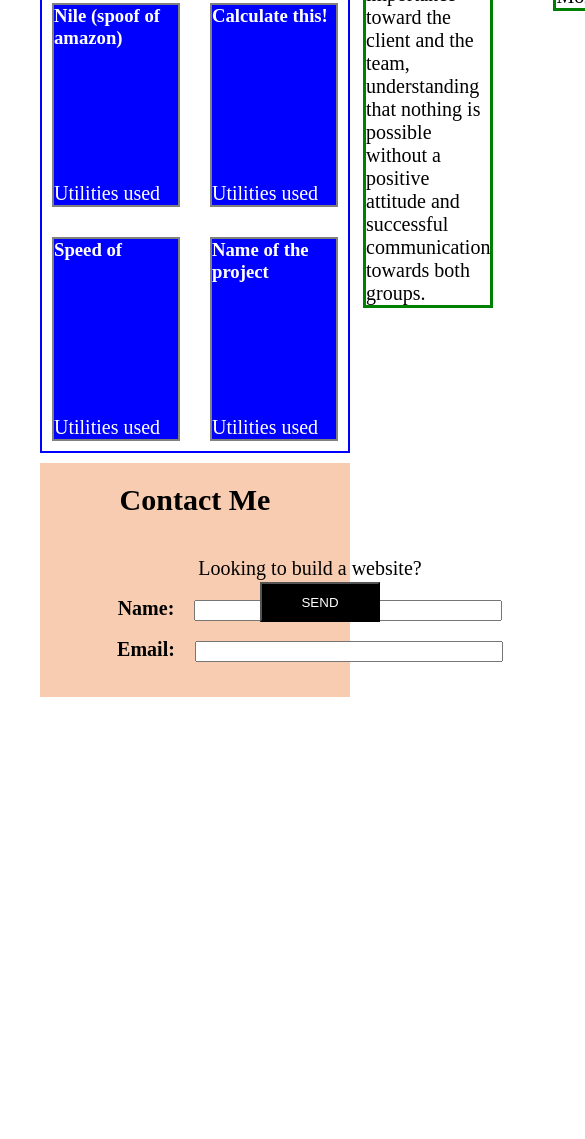
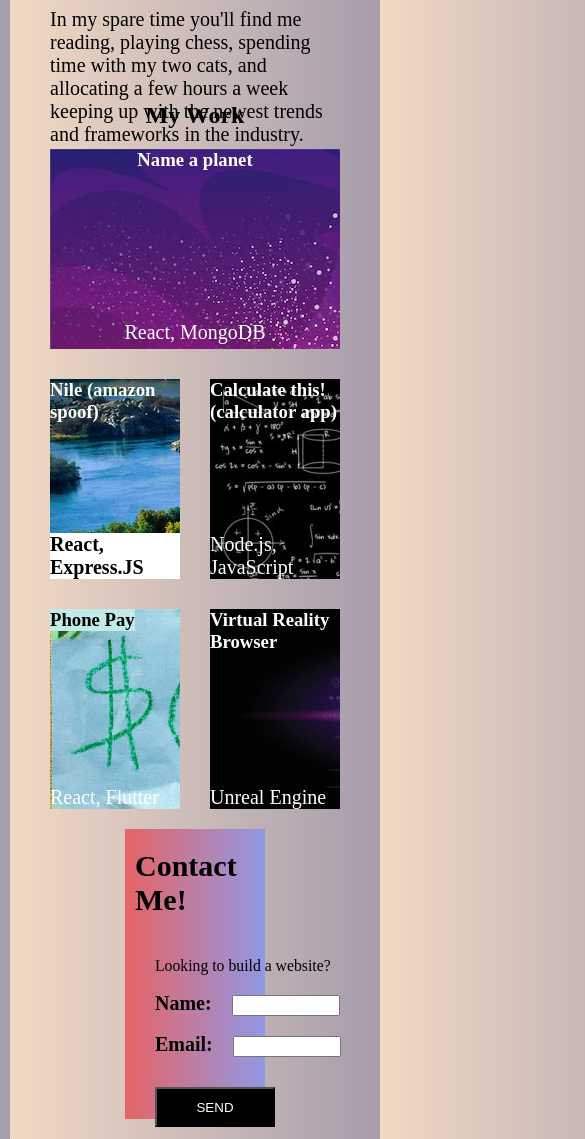
Before and after one commit to Kenny4297/Professional_Portfolio, a plain HTML site: page index.html in a window 390 px wide. Shown: the part 847-1986 px from the top of the page, 585 px wide, since content can reach past the window. Before the commit the page ends 1564 px from the top, so only its background shows below. Drawn offline with Linux system fonts and the light colour scheme.

Commit message:
added media queries, fixed a 'fixed position' bug

```diff
--- a/assets/style.css
+++ b/assets/style.css
@@ -1,11 +1,14 @@
 * {
     margin: 10px;
+}
+
+body {
+    background: linear-gradient(.25turn, #f1dac4, #a69cac);
 }
 
 p {
     font-size: 1.25rem;
 }
-
 
 /* Header */
 .profile-pic {
@@ -17,49 +20,50 @@ p {
 header {
     display: flex;
     justify-content: space-around;
-    border: 2px solid purple;
 }
 
 h1 {
-    /* border: 2px solid yellow; */
     position: relative;
-    padding-top: 30px;
+    padding-top: 25px;
 }
 
 nav a {
-    color: orange;
+    color: blue;
+    /* outline: 2px solid orange; */
 }
 
 nav {
     display: inline-flex;
-    /* border: 2px solid blue; */
     width: 70%;
 }
 
 nav ul li {
     list-style-type: none;
     font-size: 2rem;
-    /* border: 2px solid red; */
+}
+
+nav ul li:hover {
+    cursor: pointer;
+    transform: scale(1.3);
 }
 
 nav ul {
     display: inline-flex;
     justify-content: space-around;
-    /* border: 2px dotted purple; */
     width: 100%;
 }
 /* --------------------------------------------------- */
 
 /* About me */
 .about-me {
-    border: 3px yellow solid;
+    /* border: 3px yellow solid; */
     display: inline-flex;
     align-items: center;
-    height: 400px;
+    max-height: 400px;
 }
 
 .about-me p {
-    border: 3px solid green;
+    /* border: 3px solid green; */
     align-items: center;
 }
 
@@ -68,26 +72,42 @@ nav ul {
     text-align: center;
 }
 
+.favorite-quote p {
+    color:rgb(243, 232, 225);
+    font-size: 1.1rem;
+}
+
 .favorite-quote {
     margin: 40px;
     width: 90%;
+    /* outline: 2px solid blue;  */
+    background-color: #a69cac;
+    border-radius: 5px;
+    /* height: 360px; */
+    min-height: 110%;
 }
 /* --------------------------------------------- */
 /* Work */
 
 .work {
     display: grid;
-    border: 2px solid blue;
+    /* border: 2px solid blue; */
     display: grid;
     grid-template-columns: 1fr 1fr;
     grid-template-rows: repeat(3, 1fr);
     gap: 10px;
 }
 
+h2 {
+    /* outline: 2px solid black; */
+    display: flex;
+    justify-content: center;
+    align-items: center;
+}
+
 .grid-item {
     background-color: blue;
     color: white;
-    border: 2px solid gray;
     height: 200px;
     display: inline-block;
     position: relative;
@@ -107,16 +127,78 @@ nav ul {
 .work-example-1 {
     grid-column: span 2;
     display: inline-block;
+    background-image: url(./images/space-banner-with-purple-planet-landscape_107791-6230.webp);
+}
+
+.work-example-1:hover {
+    cursor: pointer;
+    transform: scale(1.05);
+}
+
+.work-example-2 p {
+    color: black;
+    font-weight: bold;
+    background-color: white;
+}
+
+.work-example-2 {
+    background-image: url(./images/nile-banner.jpg);
+}
+
+.work-example-2:hover {
+    cursor: pointer;
+    transform: scale(1.05);
+}
+
+.work-example-3 {
+    background-image: url(./images/math-banner.jpg);
+}
+
+.work-example-3:hover {
+    cursor: pointer;
+    transform: scale(1.05);
+}
+
+.work-example-4 {
+    background-image: url(./images/Krabs-dollar-Banner.jpeg);
+    background-size: cover;
+    -webkit-background-size: cover;
+    -moz-background-size: cover;
+    -o-background-size: cover;
+}
+
+.work-example-4:hover {
+    cursor: pointer;
+    transform: scale(1.05);
+}
+
+.work-example-4 h3 {
+    color: black;
+    background: rgb(194, 234, 232);
+    display: inline-block;
+}
+
+.work-example-5 {
+    background-image: url(./images/virtual_banner.jpg);
+    background-size: cover;
+    -webkit-background-size: cover;
+    -moz-background-size: cover;
+    -o-background-size: cover;
+}
+
+.work-example-5:hover {
+    cursor: pointer;
+    transform: scale(1.05);
 }
 
 .grid-item-h3 {
     text-align: center;
-    border: 2px solid gray;
+    /* border: 2px solid gray; */
 }
 
 #grid-item-p {
     text-align: center;
-    border: 2px solid orange;
+    /* border: 2px solid orange;  */
     margin: 150px auto;
     position: relative;
 }
@@ -124,24 +206,34 @@ nav ul {
 /* ---------------------------------------------------- */
 /* Contact me */
 .contact-me {
-    background-color: rgb(248, 204, 176);
-    text-align: center;
+    background: linear-gradient(.25turn, #e66465, #9198e5);
     padding-bottom: 30px;
-    padding-top: 10px
+    padding-top: 10px;
+    /* outline: 2px solid blue; */
+    display: flex;
+    flex-direction: column;
+    align-items: center;
+    min-width: 100px;
 }
 
-section h2 {
+footer h2 {
     font-size: 30px;
     font-weight: bold;
+
 }
 
-.section-name {
+.footer-name {
     display: inline;
     font-weight: bold;
 }
 
+footer {
+    height: 250px;
+    width: 40%;
+    margin: auto;
+}
+
 .input-section {
-    /* border: 5px salmon solid; */
     width: 500px;
     height: 100px;
     margin: 0 auto;
@@ -151,15 +243,81 @@ section h2 {
 }
 
 button {
-    position: absolute;
-    bottom: 35px;
-    left: 210px;
+    position: relative;
     width: 120px;
     height: 40px;
     background-color: black;
     color: white;
+    right: 10px;
 }
 
 .text-box {
     width: 300px;
+    /* width: 10%; */
 }
+
+/* Media Queries */
+/* Favorite quote disappears at 1390px */
+@media screen and (max-width: 1370px) {
+    .favorite-quote {
+        display: none;
+    }
+}
+
+/* About me section dips below the profile picture at 987px */
+@media screen and (max-width: 987px) {
+    .about-me {
+        display: flex;
+        flex-direction: column;
+        margin-bottom: 400px;
+    }
+}
+
+/* 1100 -> Navigation li elements become max-width 100px; */
+@media screen and (max-width: 889px) {
+    header li a {
+        max-width: 100px;
+        position: relative;
+        right: 60px;
+        white-space: nowrap;
+    }
+}
+
+/* 650px -> header li a gets smaller to prevent overlapping from h1 */
+@media screen and (max-width: 650px) {
+    header li a {
+        font-size: 27px;
+    }
+}
+
+/*.first-input-paragraph fontsize -> 15px with VH */
+@media screen and (max-width: 715px) {
+    .first-input-paragraph {
+        font-size: calc(15px + 0.19vw); /*This solution was given to me by a tutor back in July */
+    }
+}
+/* 1110 text boxes become smaller */
+
+@media screen and (max-width: 1110px) {
+    .text-box {
+        width: 250px;
+    }
+}
+
+@media screen and (max-width: 970px) {
+    .text-box {
+        width: 200px;
+    }
+}
+
+@media screen and (max-width: 850px) {
+    .text-box {
+        width: 150px;
+    }
+}
+
+@media screen and (max-width: 725px) {
+    .text-box {
+        width: 100px;
+    }
+}
--- a/index.html
+++ b/index.html
@@ -20,57 +20,57 @@
             scrolls to a section with titled images of the developer's applications -->
         <nav>
             <ul>
+                <li><a href="#about-me">About Me</a></li>
                 <li><a href="#work">Work</a></li>
-                <li><a href="#about-me">About Me</a></li>
                 <li><a href="#contact-me">Contact Me</a></li>
             </ul>
         </nav>
 
-
-
     </header>
 
     <main>
-        <section class="about-me">
+        <section class="about-me" id="about-me">
             <figure>
-                <img src="./assets/Prof.jpg" class="profile-pic" alt="A picture of a fairly decent man, Ked">
+                <img src="./assets/images/Prof.jpg" class="profile-pic" alt="A picture of a fairly decent man, Ked">
             </figure>
 
-            <p>Dedicated Web Developer with a passion for creativity! I enjoy helping others achieve their dreams by creating the best possible content for their businesses. I am currently shooting for a certification from the University of Minnesota Full Stack Bootcamp! <br><br>
+            <p class="">Dedicated Web Developer with a passion for creativity! I enjoy helping others achieve their dreams by creating the best possible content for their businesses. I am currently shooting for a certification from the University of Minnesota Full Stack Bootcamp! <br><br>
             I absolutely love collaborating with others towards an end goal, while watching a seemingly impossible project come to fruition! <br><br> In my spare time you'll find me reading, playing chess, spending time with my two cats, and allocating a few hours a week keeping up with the newest trends and frameworks in the industry. While making a pivot from the hospitality industry, I bring along an importance toward the client and the team, understanding that nothing is possible without a positive attitude and successful communication towards both groups.</p>
 
             <!-- Favorite quote -->
             <aside class="favorite-quote">
                 <h4>Favorite Quote</h4>
-                    <p>In all ages, Truth, poor thing, has been put to shame for being "a nuisance to humanity", and yet it is not her fault. She cannot assume the form of Error, (human opinion), seated on its throne of world-wide sovereignty. So then, with a sigh, she looks up to her tutelage God, Time, who nods assurance to her future victory and glory, but who's wings beat the air so slowly with their mighty strokes, that the individual perishes if ever the day of triumph comes to her." <br><br>
-                    Schoepenhauer, The Basis of Morality</p>
+                    <p>In all ages, Truth, poor thing, has been put to shame for being "a nuisance to humanity", and yet it is not her fault. She cannot assume the form of Error (human opinion), seated on its throne of world-wide sovereignty. So then, with a sigh, she looks up to her tutelage God, Time, who nods assurance to her future victory and glory, but who's wings beat the air so slowly with their mighty strokes, that the individual perishes before the inevitable day of triumph comes to her." <br><br>
+                    Schopenhauer, The Basis of Morality</p>
             </aside>
         </section>
 
+
+        <h2 id="work">My Work</h2>
         <section class="work">
             <div class="grid-item work-example-1">
                 <h3 class="grid-item-h3">Name a planet</h3>
-                <p id="grid-item-p">Utilities used</p>
+                <p id="grid-item-p">React, MongoDB</p>
             </div>
 
             <div class="grid-item work-example-2">
-                <h3>Nile (spoof of amazon)</h3>
-                <p>Utilities used</p>
+                <h3>Nile (amazon spoof)</h3>
+                <p>React, Express.JS</p>
             </div>
 
             <div class="grid-item work-example-3">
-                <h3>Calculate this!</h3>
-                <p>Utilities used</p>
+                <h3>Calculate this! (calculator app)</h3>
+                <p>Node.js, JavaScript</p>
             </div>
 
             <div class="grid-item work-example-4">
-                <h3>Speed of </h3>
-                <p>Utilities used</p>
+                <h3>Phone Pay</h3>
+                <p>React, Flutter</p>
             </div>
 
             <div class="grid-item work-example-5">
-                <h3>Name of the project</h3>
-                <p>Utilities used</p>
+                <h3>Virtual Reality Browser</h3>
+                <p>Unreal Engine</p>
             </div>
 
         </section>
@@ -82,23 +82,19 @@
         -I click on the images of the applications,
             I take to that deployed application -->
 
-            <section class="contact-me">
-                <h2>Contact Me</h2>
-                <section class="input-section">
-                    <p>Looking to build a website?</p>
-                    <p class="section-name">Name:</p><input class="text-box" type="text"><br>
-                    <p class="section-name">Email:</p><input class="text-box" type="text">
-                    <button>SEND</button>
-                </section>
-            </section>
+    </main>
+    <footer class="contact-me" id="contact-me">
+        <h2>Contact Me!</h2>
+        <section class="input-section">
+            <p class="first-input-paragraph">Looking to build a website?</p>
+            <p class="footer-name">Name:</p><input class="text-box" type="text"><br>
+            <p class="footer-name">Email:</p><input class="text-box" type="text">
+            <p><button>SEND</button></p>
+        </section>
+        <!-- <h3>Created by: Kedgard</h3> -->
+    </footer>
 
 
-
-
-    </main>
-    <footer id="contact-me">
-        <!-- how to contact them -->
-    </footer>
 
     <!-- GENERAL: WHEN I resize the page or view the site on various screens and devices
         I am presented with a responsive layout that adapts to my viewport -->
```
Also changed, not shown: assets/images/Krabs-dollar-Banner.jpeg (added), assets/images/math-banner.jpg (added), assets/images/nile-banner.jpg (added), assets/images/space-banner-with-purple-planet-landscape_107791-6230.webp (added), assets/images/virtual_banner.jpg (added), 2 other files.
